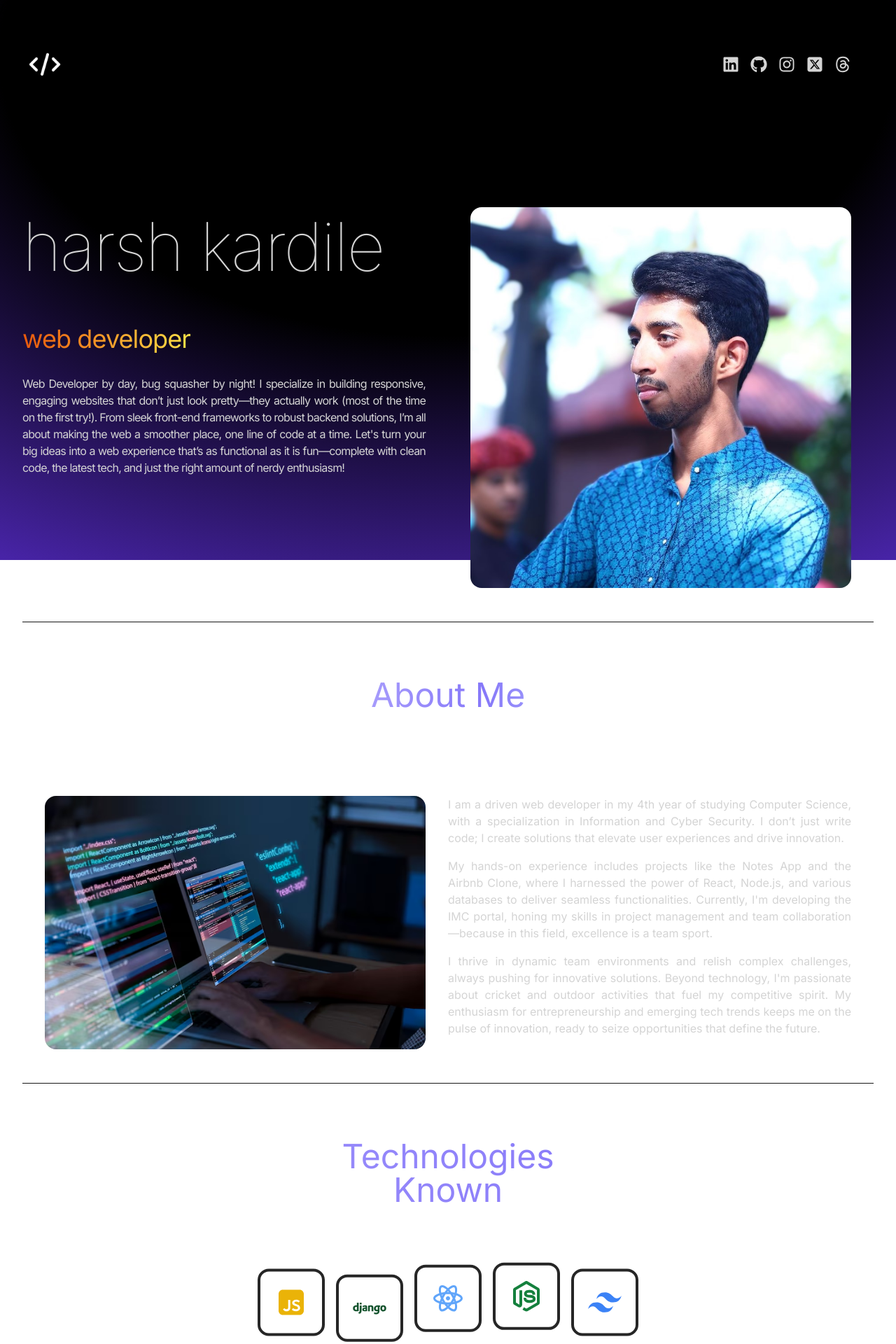
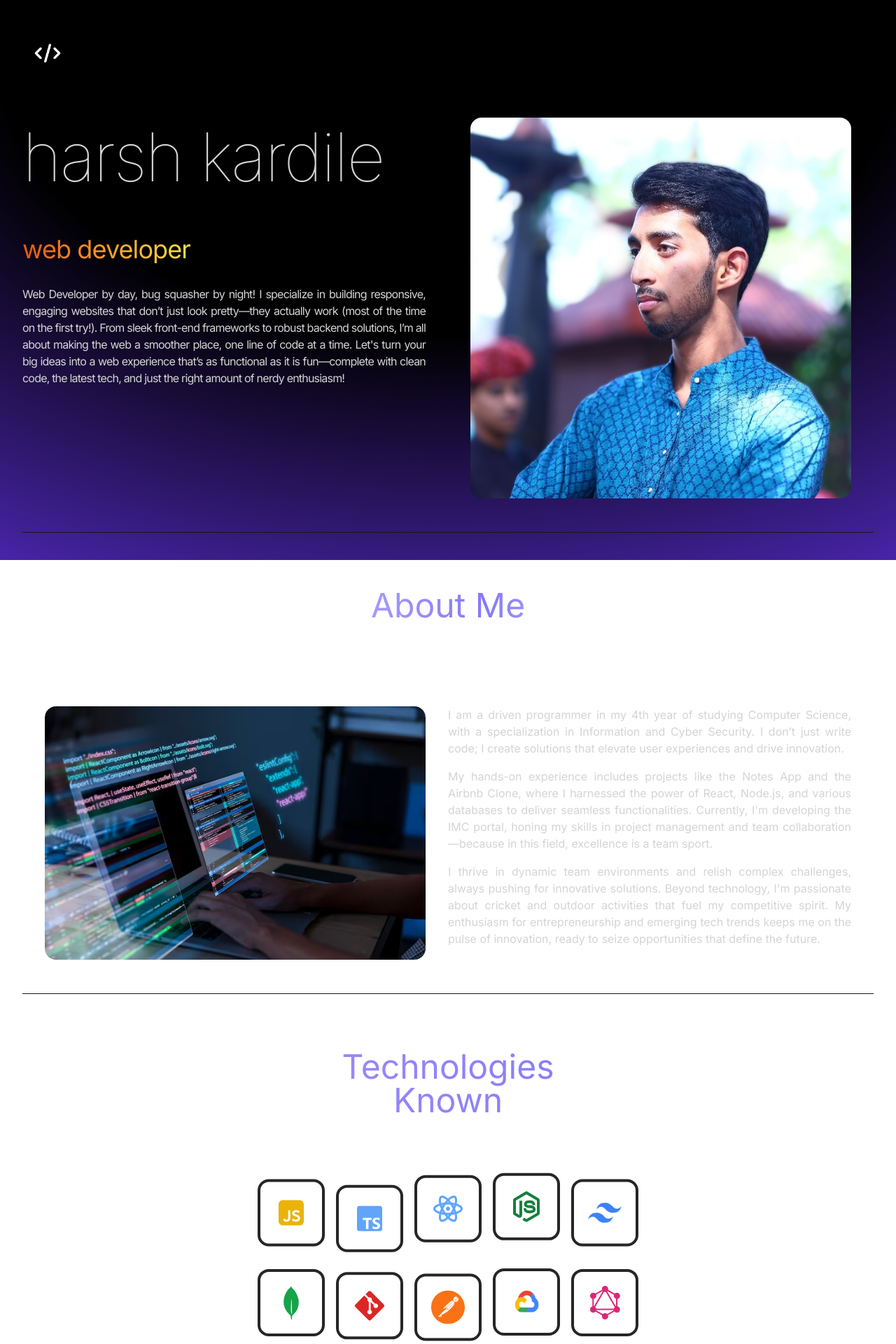
Before and after one commit to harshk49/Harsh-Portfolio, a React (Vite) app: page / in a window 1280 px wide. Shown: the top 1920 px of the page at 70% size. Built offline with nearby package versions, Linux system fonts and the light colour scheme.

Commit message:
Please enter the commit message for your changes. Lines starting  with '#' will be ignored, and an empty message aborts the commit.

```diff
--- a/src/App.jsx
+++ b/src/App.jsx
@@ -14,11 +14,21 @@ const App = () => {
       </div>
       <div className="container px-8 mx-auto">
         <Navbar />
-        <Hero />
-        <About />
-        <Technologies />
-        <Projects />
-        <Contact />
+        <div id="home">
+          <Hero />
+        </div>
+        <div id="about">
+          <About />
+        </div>
+        <div id="technologies">
+          <Technologies />
+        </div>
+        <div id="projects">
+          <Projects />
+        </div>
+        <div id="contact">
+          <Contact />
+        </div>
         <Footer />
       </div>
     </div>
--- a/src/components/About.jsx
+++ b/src/components/About.jsx
@@ -9,9 +9,9 @@ const ABOUT_TEXT = (
       transition={{ duration: 0.5 }}
       className="mb-4 text-justify"
     >
-      I am a driven web developer in my 4th year of studying Computer Science,
-      with a specialization in Information and Cyber Security. I don’t just
-      write code; I create solutions that elevate user experiences and drive
+      I am a driven programmer in my 4th year of studying Computer Science, with
+      a specialization in Information and Cyber Security. I don’t just write
+      code; I create solutions that elevate user experiences and drive
       innovation.
     </motion.p>
     <motion.p
--- a/src/components/Navbar.jsx
+++ b/src/components/Navbar.jsx
@@ -1,51 +1,100 @@
-import { FaInstagram, FaSquareXTwitter, FaThreads } from "react-icons/fa6";
-import logo from "../assets/hk_logo.png";
-import { FaGithub, FaLinkedin, FaStackOverflow } from "react-icons/fa";
+import React, { useState } from "react";
+import logo from "./../../public/hk_logo.png";
 
 const Navbar = () => {
+  const [isNavbarVisible, setIsNavbarVisible] = useState(false);
+
+  const toggleNavbar = () => {
+    setIsNavbarVisible(!isNavbarVisible);
+  };
+
+  const handleScroll = (event) => {
+    event.preventDefault(); // Prevent the default anchor link behavior
+    const targetId = event.currentTarget.getAttribute("href");
+    const targetElement = document.querySelector(targetId);
+
+    if (targetElement) {
+      const topOffset = 70; // Adjust this value if you have a fixed header
+      const elementPosition = targetElement.getBoundingClientRect().top;
+      const offsetPosition = elementPosition + window.pageYOffset - topOffset;
+
+      window.scrollTo({
+        top: offsetPosition,
+        behavior: "smooth", // Smooth scrolling
+      });
+    }
+  };
+
   return (
-    <nav className="mb-20 flex items-center justify-between py-6">
-      <div className="flex flex-shrink-0 items-center">
-        <img className="mx-2 w-12" src={logo} alt="Harsh Kardile Logo" />
-      </div>
-      <div className="m-8 flex items-center justify-center gap-4 text-2xl">
+    <div className="relative">
+      {/* Logo container - stays at the top */}
+      <div className="flex items-center justify-between p-4 mt-4">
+        <img
+          className="w-10 h-10 cursor-pointer"
+          src={logo}
+          alt="Logo"
+          onClick={toggleNavbar}
+        />
+        {/* Navigation links - only visible on larger screens */}
+        <div
+          className={`fixed top-4 left-1/2 transform -translate-x-1/2 z-50 transition-opacity duration-300 ease-in-out hidden md:block ${
+            isNavbarVisible ? "opacity-100" : "opacity-0"
+          }`}
+        >
+          <nav>
+            <div className="px-6 py-2 bg-white rounded-full shadow-lg bg-opacity-20 backdrop-blur-md">
+              <ul className="flex gap-8">
+                <li>
                   <a
-          href="https://www.linkedin.com/in/harsh-kardile-887b16215"
-          target="_blank"
-          rel="noopener noreferrer"
+                    href="#home"
+                    onClick={handleScroll} // Add the scroll handler here
+                    className="tracking-tight text-transparent bg-gradient-to-r from-[#00C6FF] to-[#0072FF] bg-clip-text transition-colors hover:text-cyan-500"
                   >
-          <FaLinkedin />
+                    Home
                   </a>
+                </li>
+                <li>
                   <a
-          href="https://github.com/harshk49"
-          target="_blank"
-          rel="noopener noreferrer"
+                    href="#about"
+                    onClick={handleScroll}
+                    className="tracking-tight text-transparent bg-gradient-to-r from-[#00C6FF] to-[#0072FF] bg-clip-text transition-colors hover:text-cyan-500"
                   >
-          <FaGithub />
+                    About
                   </a>
+                </li>
+                <li>
                   <a
-          href="https://www.instagram.com/harsh_kardile49?igsh=djJ0dGd0NHdyb3Ex"
-          target="_blank"
-          rel="noopener noreferrer"
+                    href="#technologies"
+                    onClick={handleScroll}
+                    className="tracking-tight text-transparent bg-gradient-to-r from-[#00C6FF] to-[#0072FF] bg-clip-text transition-colors hover:text-cyan-500"
                   >
-          <FaInstagram />
+                    Technologies
                   </a>
+                </li>
+                <li>
                   <a
-          href="https://x.com/justharsh49"
-          target="_blank"
-          rel="noopener noreferrer"
+                    href="#projects"
+                    onClick={handleScroll}
+                    className="tracking-tight text-transparent bg-gradient-to-r from-[#00C6FF] to-[#0072FF] bg-clip-text transition-colors hover:text-cyan-500"
                   >
-          <FaSquareXTwitter />
+                    Projects
                   </a>
+                </li>
+                <li>
                   <a
-          href="https://www.threads.net/@harsh_kardile49?xmt=AQGztUEdc87GfujPM3_QP8yhhXpZ7Kjf16EnUOV-r2oniyk"
-          target="_blank"
-          rel="noopener noreferrer"
+                    href="#contact"
+                    onClick={handleScroll}
+                    className="tracking-tight text-transparent bg-gradient-to-r from-[#00C6FF] to-[#0072FF] bg-clip-text transition-colors hover:text-cyan-500"
                   >
-          <FaThreads />
+                    Contact
                   </a>
+                </li>
+              </ul>
             </div>
           </nav>
+        </div>
+      </div>
+    </div>
   );
 };
 
--- a/src/components/Technologies.jsx
+++ b/src/components/Technologies.jsx
@@ -7,9 +7,10 @@ import {
   RiReactjsLine,
   RiTailwindCssFill,
 } from "react-icons/ri";
-import { SiMongodb, SiPostman } from "react-icons/si";
+import { SiMongodb, SiPostman, SiTypescript } from "react-icons/si";
 import GoogleCloud from "../assets/google_cloud.png"; // Correct import statement
 import { motion } from "framer-motion";
+import { BiLogoTypescript } from "react-icons/bi";
 
 const iconVariants = (duration) => ({
   initial: { y: -10 },
@@ -36,12 +37,15 @@ const Technologies = () => {
         className="animate-text-gradient bg-gradient-to-r from-[#b2a8fd] via-[#8678f9] to-[#c7d2fe] bg-[200%_auto] bg-clip-text text-transparent pb-2 my-10 sm:my-20 text-center"
         style={{ whiteSpace: "nowrap" }}
       >
+        {/* Added margin-top for spacing */}
+        <div className="mt-8">
           <motion.h2 className="text-3xl sm:text-4xl lg:text-5xl">
             Technologies
           </motion.h2>
           <motion.h2 className="text-3xl sm:text-4xl lg:text-5xl">
             Known
           </motion.h2>
+        </div>
       </motion.div>
 
       <motion.div
@@ -66,7 +70,8 @@ const Technologies = () => {
           animate="animate"
           className={`rounded-2xl border-4 border-neutral-800 p-4 flex items-center justify-center ${boxSize}`}
         >
-          <DiDjango className="text-5xl text-green-900" /> {/* Django */}
+          <BiLogoTypescript className="text-5xl text-blue-400" />{" "}
+          {/* TypeScript */}
         </motion.div>
         <motion.div
           variants={iconVariants(5)}
--- a/src/constants/index.js
+++ b/src/constants/index.js
@@ -15,8 +15,8 @@ export const PROJECTS = [
     title: "Cipher Vault",
     image: project1,
     description:
-      "Cipher Vault is a web app for encrypting and decrypting text using ciphers like Caesar, Vigenère, and Atbash.",
-    technologies: ["HTML", "CSS", "JavaScript"],
+      "Cipher Vault is a web app for encrypting and decrypting text using ciphers like Caesar, Vigenère, and Atbash etc.",
+    technologies: ["C++"],
   },
   {
     title: "Notes App",
```
Also changed, not shown: package.json (+7 -2 lines), src/components/Contact.jsx (+76 -3 lines), 1 other file (tests, documents, lock files or other folders). Lines whose indentation alone changed are shown as unchanged.
